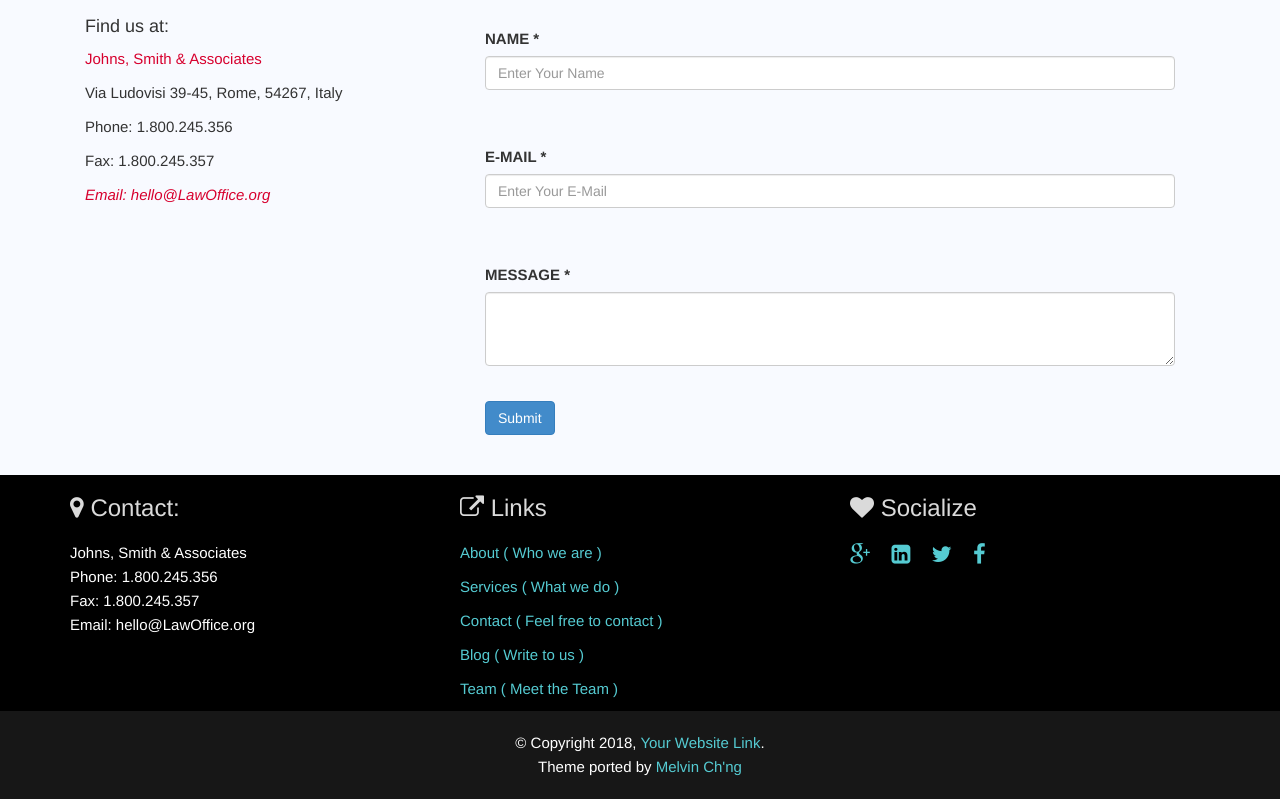
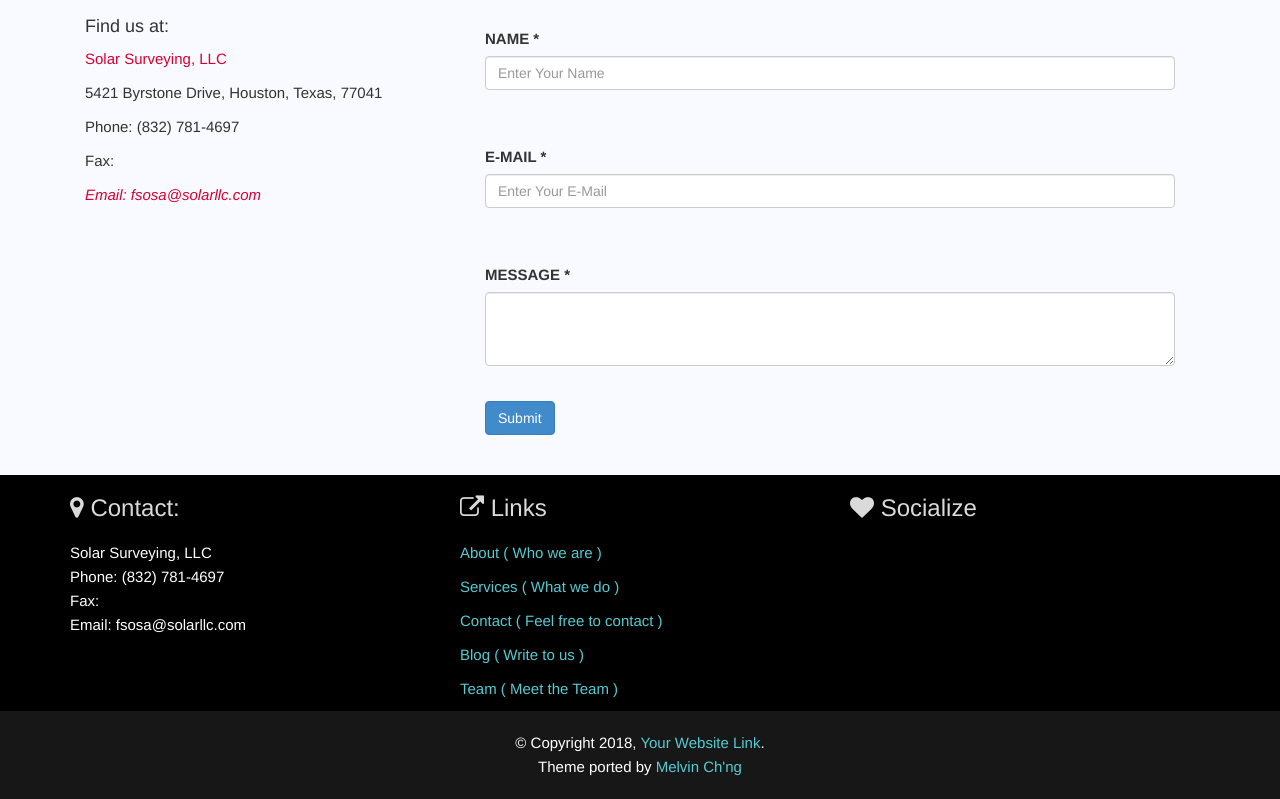
Before and after one commit to fsosa/fsosa.github.io, a Jekyll site: the page built from contact.html, in a window 1280 px wide. Shown: the part 531-1330 px from the top of the page. Built offline with Jekyll 4.4.1, drawn with Linux system fonts in a browser that asks for light colours.

Commit message:
Add basic details

```diff
--- a/_config.yml
+++ b/_config.yml
@@ -13,27 +13,26 @@
 # you will see them accessed via {{ site.title }}, {{ site.email }}, and so on.
 # You can create any custom variable you would like, and they will be accessible
 # in the templates via {{ site.myvariable }}.
-title: Business Jekyll Theme
-email: your-email@example.com
+title: Solar LLC
+email: fsosa@solarllc.com
 description: > # this means to ignore newlines until "baseurl:"
-  Yet another Jekyll theme. It is designed for business purpose and ported by
-  Melvin Ch'ng.
+  Solar LLC Surveying
 baseurl: "" # the subpath of your site, e.g. /blog
-url: "" # the base hostname & protocol for your site, e.g. http://example.com
+url: "http://solarllc.com" # the base hostname & protocol for your site, e.g. http://example.com
 
 # Company Information
-company_name: Johns, Smith & Associates
-address_line: Via Ludovisi 39-45, Rome, 54267, Italy
-telephone_number: 1.800.245.356
-fax_number: 1.800.245.357
-company_email: hello@LawOffice.org
+company_name: Solar Surveying, LLC
+address_line: 5421 Byrstone Drive, Houston, Texas, 77041
+telephone_number: (832) 781-4697
+fax_number:
+company_email: fsosa@solarllc.com
 google_map: https://www.google.com/maps/embed?pb=!1m14!1m12!1m3!1d3618.727010735933!2d91.837871!3d24.907291700000002!2m3!1f0!2f0!3f0!3m2!1i1024!2i768!4f13.1!5e0!3m2!1sen!2s!4v1404919738144
 
 # Social Link
-facebook_link: http://www.facebook.com
-twitter_link: http://www.twitter.com
-linkedin_link: http://www.linkedin.com
-googleplus_link: http://plus.google.com
+facebook_link:
+twitter_link:
+linkedin_link:
+googleplus_link:
 
 # Build settings
 markdown: kramdown
```
